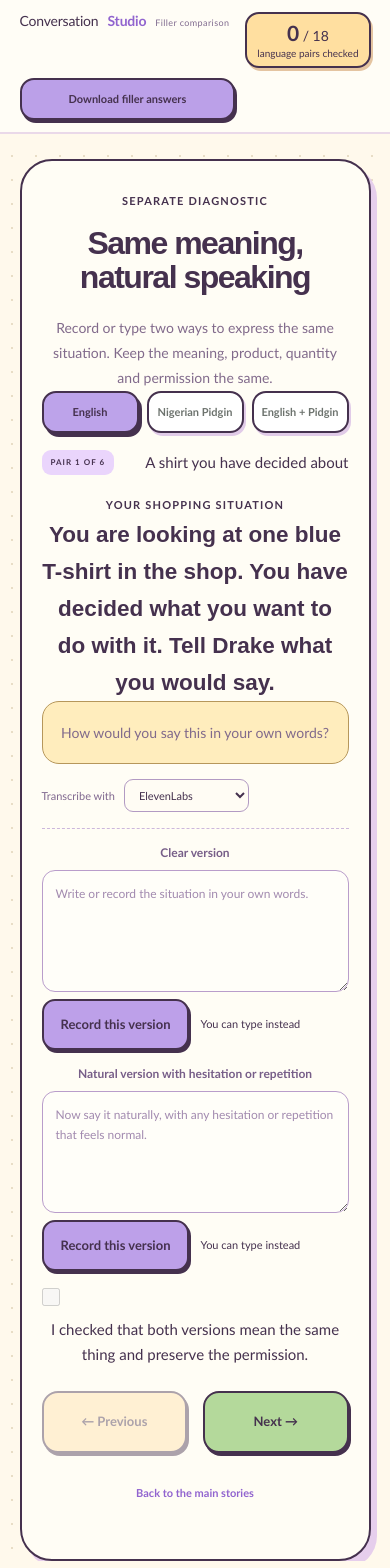
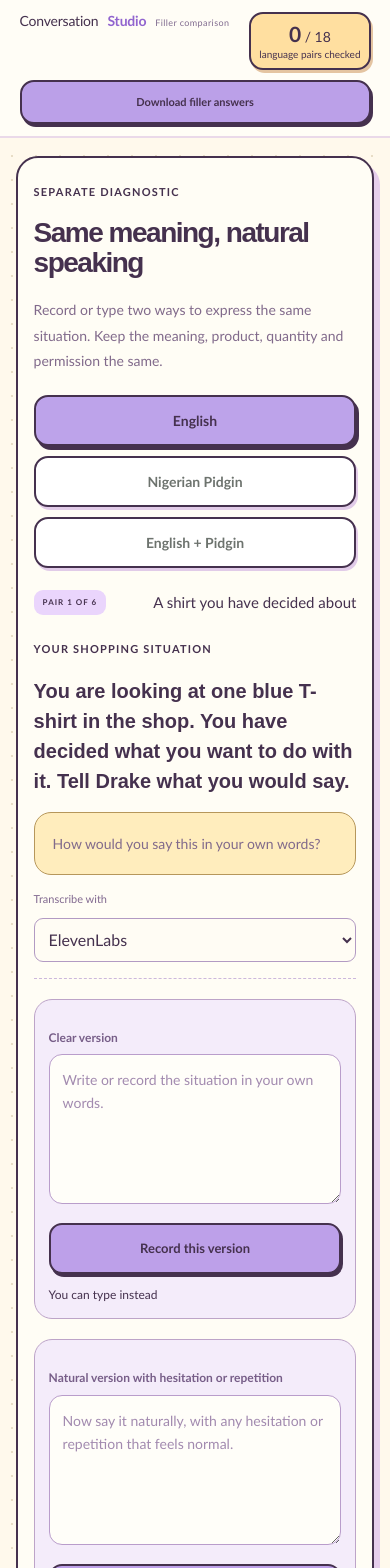
Before and after one commit to Ebukachuqz/ishop-voicetext-evaluation-collector-app, a Next.js app: page /filler in a window 390 px wide. Shown: the top 1568 px of the page. Built offline with nearby package versions, Linux system fonts and the light colour scheme.

Commit message:
Improve phone layouts for collection and filler pages

```diff
--- a/app/layout.tsx
+++ b/app/layout.tsx
@@ -1,7 +1,14 @@
-import type { Metadata } from "next";
+import type { Metadata, Viewport } from "next";
 import "./globals.css";
 import "./playful.css";
 import "./participant.css";
+import "./responsive.css";
+export const viewport: Viewport = {
+  width: "device-width",
+  initialScale: 1,
+  viewportFit: "cover",
+  interactiveWidget: "resizes-content"
+};
 export const metadata: Metadata = {
   title: "Conversation Studio · iShop research",
   description: "Scenario-guided collection of human-authored shopping conversations.",
--- /dev/null
+++ b/app/responsive.css
@@ -0,0 +1,61 @@
+/* Shared sizing also covers browser-native audio controls. */
+.app-shell, .app-shell main, .studio-navbar > *, .top-actions,
+.story-workspace, .dialogue-column, .shopper-turn, .filler-field { min-width: 0; }
+.app-shell audio { display: block; width: 100%; min-width: 0; max-width: 100%; margin-top: 12px; }
+.app-shell textarea, .app-shell select, .app-shell input:not([type=checkbox]) { max-width: 100%; }
+.app-shell .notice, .turn-brief, .assistant-turn p, .filler-card h2 { overflow-wrap: anywhere; }
+.filler-main { max-width: 1080px; padding: 28px 5% 40px; }
+.filler-card { text-align: left; }
+.filler-card h1 { font-size: clamp(28px, 5vw, 43px); }
+.filler-card h2 { font-size: clamp(20px, 3vw, 27px); line-height: 1.5; margin: 16px 0; }
+.filler-card > p { max-width: none; margin: 14px 0; }
+.filler-card .language-tabs { flex-wrap: wrap; margin: 22px 0; }
+.filler-card .scenario-top { flex-wrap: wrap; gap: 10px; margin: 20px 0; }
+.filler-field { background: #f4ecfa; border: 1px solid #bda4c8; border-radius: 18px; padding: 18px; margin: 20px 0; }
+.filler-field textarea { min-height: 150px; }
+.filler-field .record-row { margin-top: 12px; }
+.filler-card label.verification { display: flex; flex-direction: row; align-items: flex-start; gap: 12px; line-height: 1.6; }
+.filler-card label.verification input { flex-shrink: 0; margin-top: 4px; }
+
+@media (max-width: 740px) {
+  .studio-navbar { position: static; padding-top: max(12px, env(safe-area-inset-top)); }
+  .studio-navbar > .button { grid-column: 1 / -1; width: 100%; }
+  .studio-navbar .brand { flex-wrap: wrap; overflow-wrap: anywhere; }
+  .studio-navbar .nav-answer-count { min-width: 92px; padding: 6px 8px; }
+  .studio-navbar .top-actions { flex-wrap: wrap; gap: 10px; }
+  .app-shell .button, .app-shell .language-tabs button,
+  .app-shell .text-button, .app-shell select { min-height: 44px; }
+  .app-shell textarea, .app-shell select,
+  .app-shell input:not([type=checkbox]) { font-size: 16px; }
+  .app-shell textarea::placeholder { font-size: 14px; }
+  .app-shell input[type=checkbox] { width: 20px; height: 20px; flex-shrink: 0; }
+  .app-shell .record-row { gap: 12px; }
+  .app-shell .record-row .button { flex: 1 1 180px; white-space: normal; }
+  .app-shell .record-row small, .app-shell .record-hint { flex-basis: 100%; max-width: none; font-size: 12px; }
+  .app-shell .provider-row { align-items: stretch; }
+  .app-shell .provider-row > label { flex-basis: 100%; }
+  .app-shell .provider-row select { flex: 1 1 130px; width: 0; min-width: 0; }
+  .app-shell .provider-row .button { flex: 1 1 150px; white-space: normal; }
+  .story-workspace .language-tabs, .filler-card .language-tabs { display: grid; grid-template-columns: 1fr; gap: 10px; }
+  .story-workspace .language-tabs button, .filler-card .language-tabs button { width: 100%; font-size: 14px; padding: 12px; }
+  .app-shell .scenario-top { flex-wrap: wrap; gap: 10px; }
+  .app-shell .scenario-nav { gap: 12px; }
+  .app-shell .scenario-nav .button { min-width: 0; padding: 14px 10px; font-size: 14px; }
+  .story-workspace .jump-row { display: grid; grid-template-columns: minmax(0, 1fr); }
+  .story-workspace .jump-row select { width: 100%; max-width: 100%; font-size: 16px; }
+  .app-shell footer { padding-bottom: max(24px, env(safe-area-inset-bottom)); }
+  .filler-main { padding: 18px 4% max(28px, env(safe-area-inset-bottom)); }
+  .filler-card { padding: 20px 16px; border-radius: 22px; }
+  .filler-field { padding: 14px; }
+}
+
+@media (max-width: 380px) {
+  .studio-navbar { gap: 8px; padding-left: 4%; padding-right: 4%; }
+  .studio-navbar .brand { font-size: 12px; gap: 8px; }
+  .studio-navbar .brand small { max-width: 145px; }
+  .studio-navbar .brand-mark { width: 30px; height: 30px; font-size: 26px; }
+  .activity-main { padding-left: 4%; padding-right: 4%; }
+  .story-workspace, .welcome-setup { padding: 15px; }
+  .welcome-hero h1 { font-size: 36px; }
+  .welcome-drawing { max-width: 260px; }
+}
```
